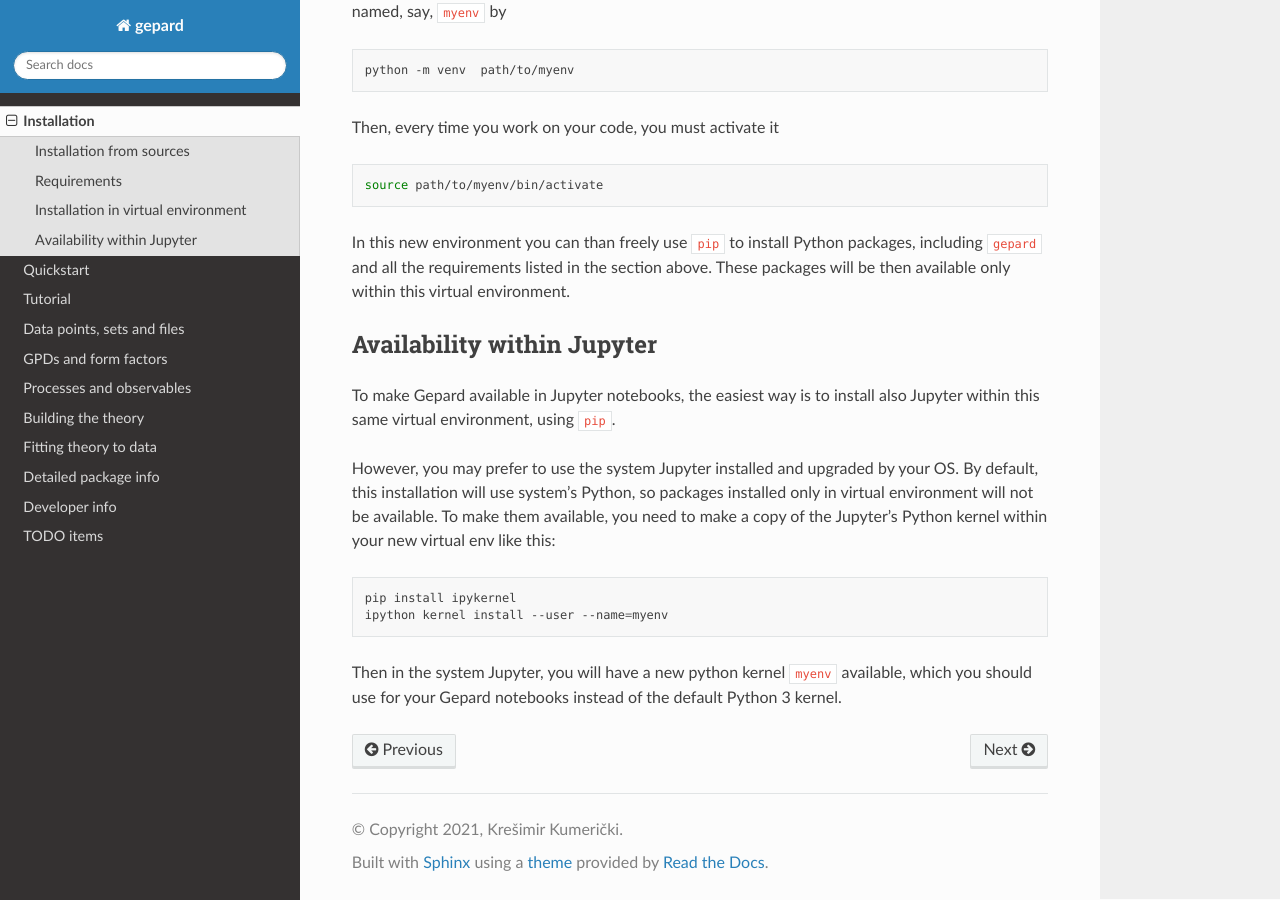
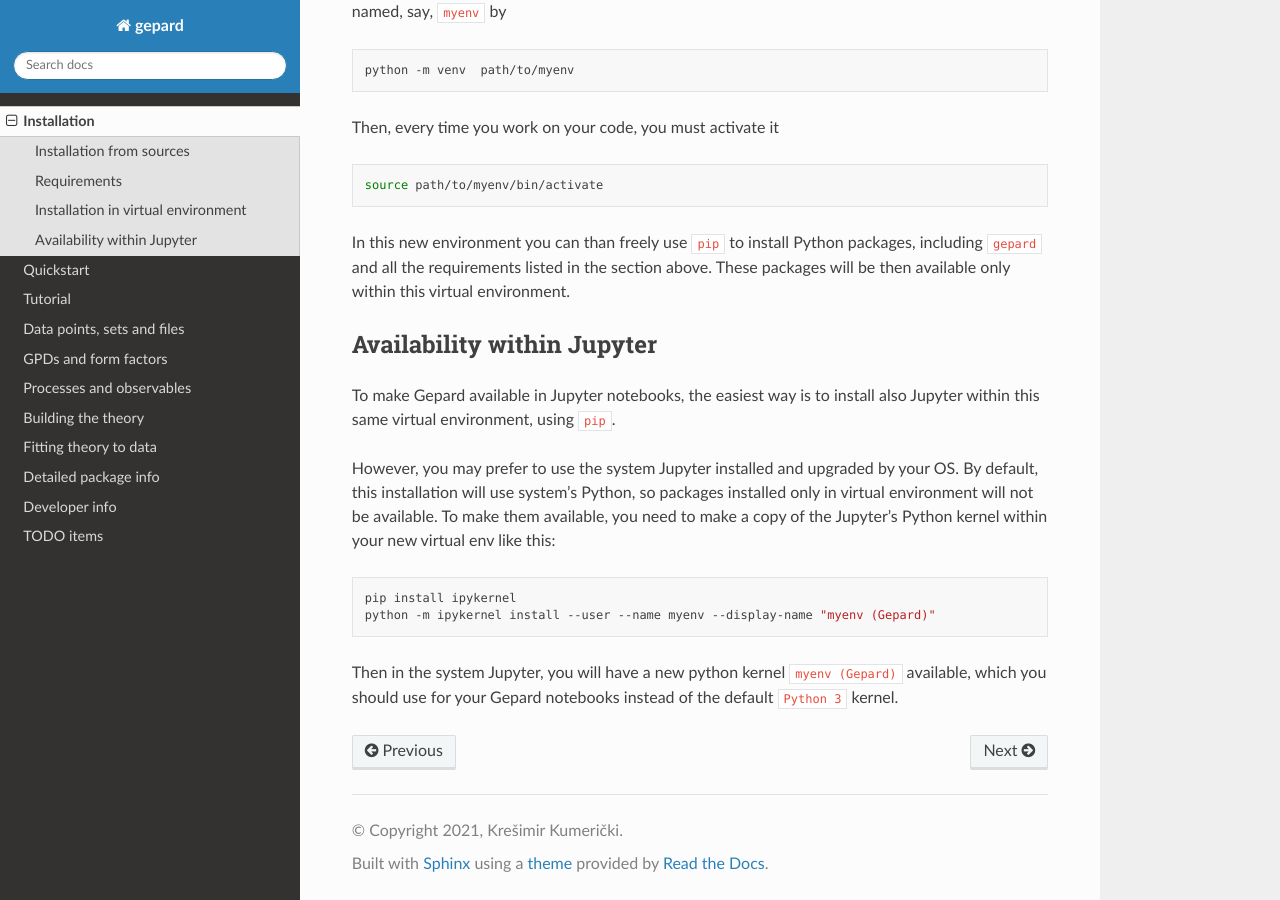
Before and after one commit to kkumer/gepard, a Sphinx documentation site: the page built from docs/source/install.rst, in a window 1280 px wide and 900 px high, scrolled down 2043 px. Built offline with Sphinx 7.4.7 and the Read the Docs theme 2.0.0, drawn with Linux system fonts in a browser that asks for light colours.

Commit message:
jupyter kernel install docs improved

```diff
--- a/docs/source/install.rst
+++ b/docs/source/install.rst
@@ -141,9 +141,9 @@ kernel within your new virtual env like this:
 .. code-block:: bash
 
    pip install ipykernel
-   ipython kernel install --user --name=myenv
+   python -m ipykernel install --user --name myenv --display-name "myenv (Gepard)"
 
 
 Then in the system Jupyter, you will have a new python kernel
-``myenv`` available, which you should use for your Gepard notebooks
-instead of the default Python 3 kernel.
+``myenv (Gepard)`` available, which you should use for your Gepard notebooks
+instead of the default ``Python 3`` kernel.
```
